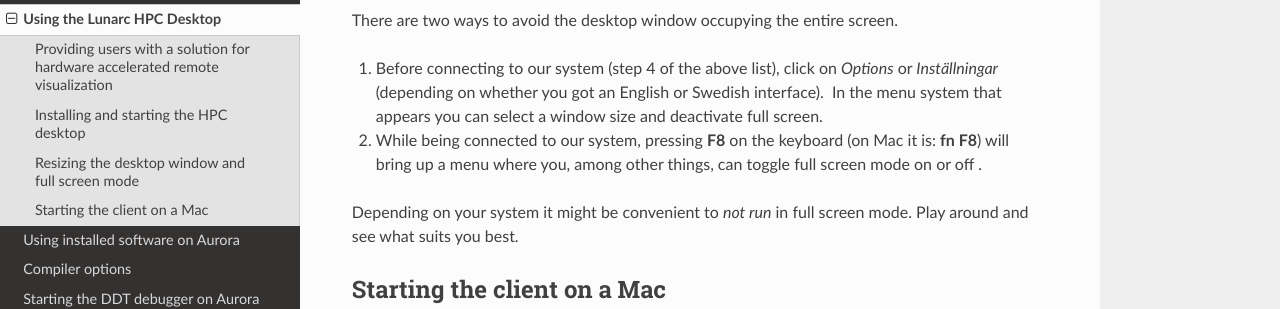
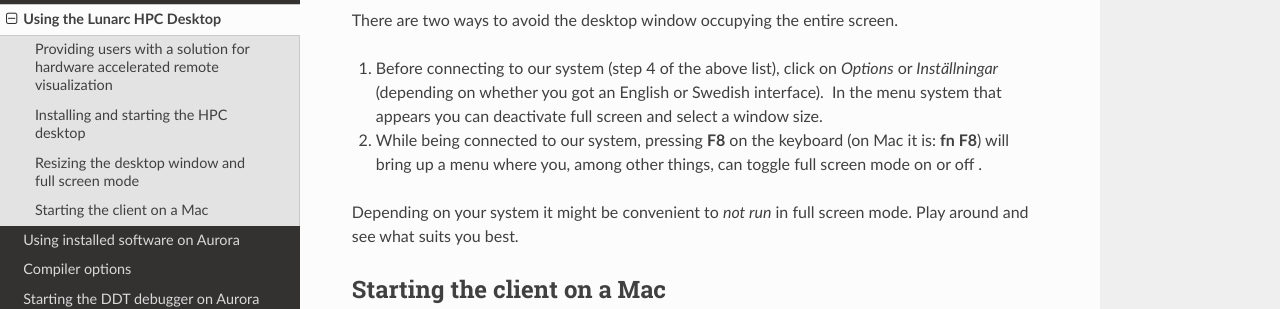
Before and after one commit to lunarc/lunarc_docs, an MkDocs documentation site: the page built from docs/using_hpc_desktop.md, in a window 1280 px wide and 900 px high, scrolled down 1760 px. Shown: the part 250-559 px from the top of the window. Built offline with MkDocs 1.6.1, drawn with Linux system fonts in a browser that asks for light colours; nearby versions of some CDN libraries; old or Windows-style settings are respelled for this version of MkDocs.

Commit message:
Improved wording

```diff
--- a/docs/using_hpc_desktop.md
+++ b/docs/using_hpc_desktop.md
@@ -41,7 +41,7 @@ The following applications are installed and accessible from the drop down menus
 
 There are two ways to avoid the desktop window occupying the entire screen.
 
-1. Before connecting to our system (step 4 of the above list), click on *Options* or *Inställningar* (depending on whether you got an English or Swedish interface).  In the menu system that appears you can select a window size and deactivate full screen.
+1. Before connecting to our system (step 4 of the above list), click on *Options* or *Inställningar* (depending on whether you got an English or Swedish interface).  In the menu system that appears you can deactivate full screen and select a window size.
 2. While being connected to our system, pressing **F8** on the keyboard (on Mac it is: **fn F8**) will bring up a menu where you, among other things, can toggle full screen mode on or off .
 
 Depending on your system it might be convenient to *not run* in full screen mode. Play around and see what suits you best.
```
